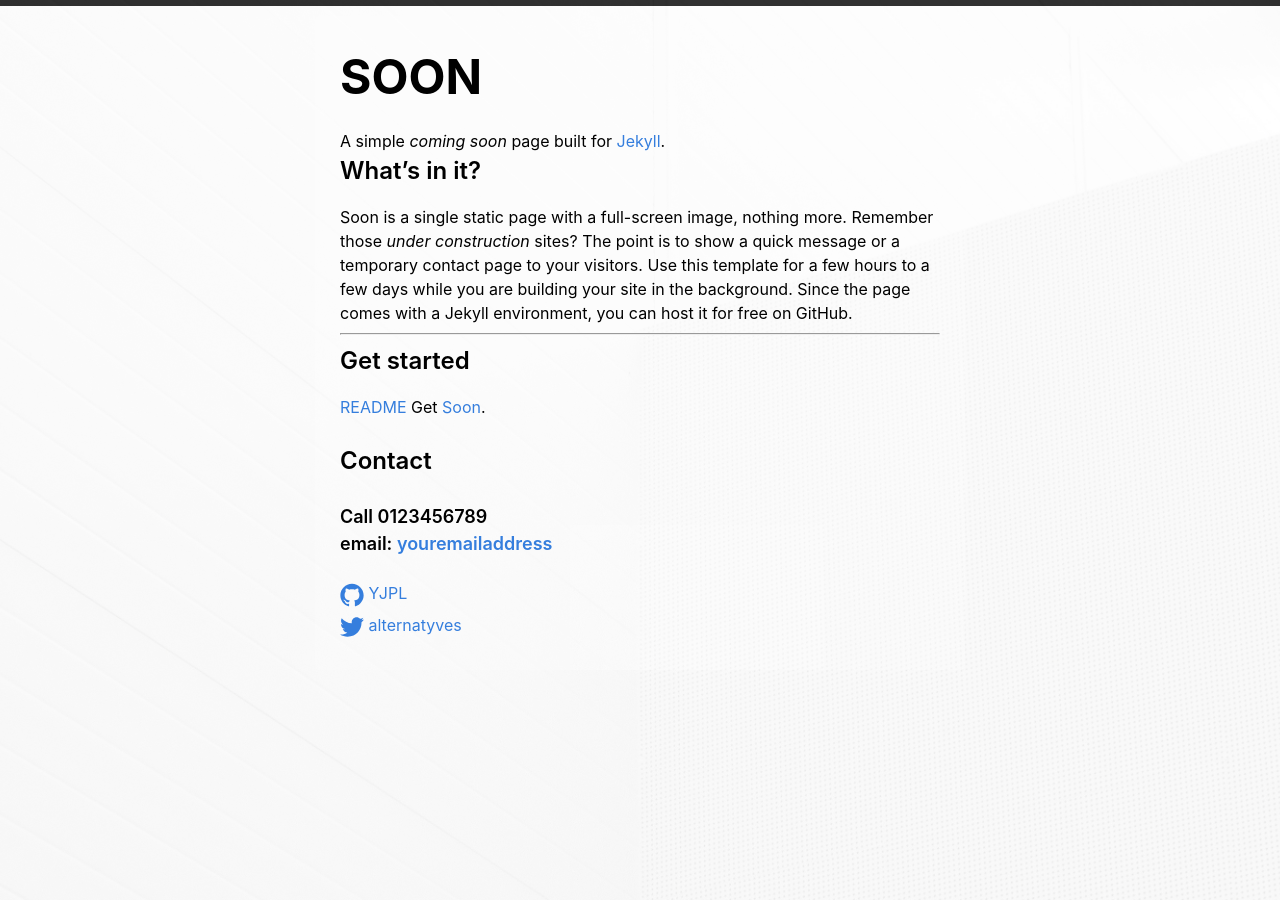
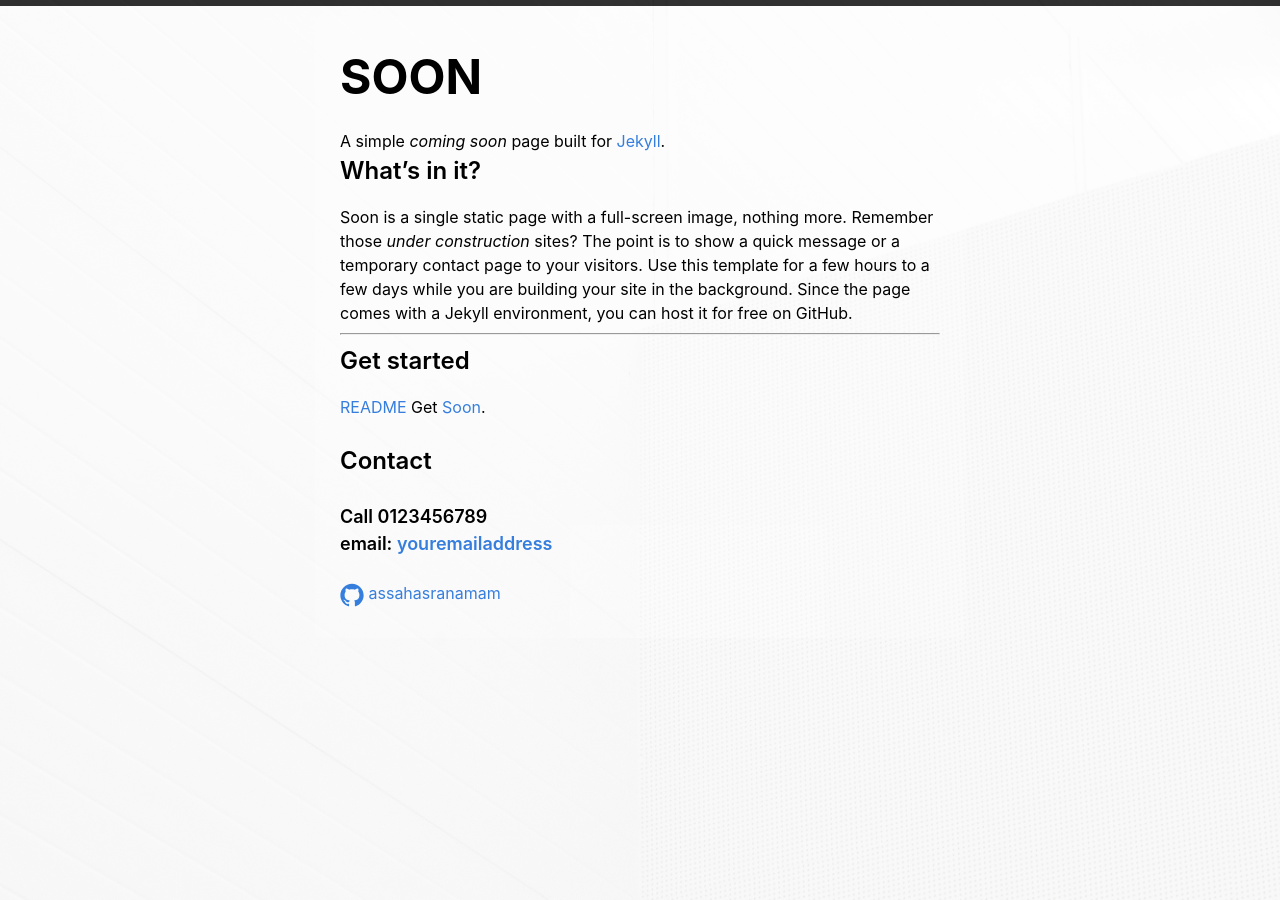
Before and after one commit to ASSahasranamam/tesrtx, a Jekyll site: the page built from index.md, in a window 1280 px wide. Built offline with Jekyll 4.4.1, drawn with Linux system fonts in a browser that asks for light colours.

Commit message:
update config_yaml;

```diff
--- a/_config.yaml
+++ b/_config.yaml
@@ -13,14 +13,13 @@
 # you will see them accessed via {{ site.title }}, {{ site.email }}, and so on.
 # You can create any custom variable you would like, and they will be accessible
 # in the templates via {{ site.myvariable }}.
-title: Soon
+title: Coming Soon
 email: youremailaddress
 phone: 0123456789
 description: A coming soon page for Jekyll
 baseurl: "" # the subpath of your site, e.g. /blog
-url: "https://yjpl.github.io/soon/" # the base hostname & protocol for your site, e.g. http://example.com
-twitter_username: alternatyves
-github_username: YJPL
+url: "https://assahasranamam.github.io/tesrtx/" # the base hostname & protocol for your site, e.g. http://example.com
+github_username: assahasranamam
 
 # Build settings
 markdown: kramdown
```
